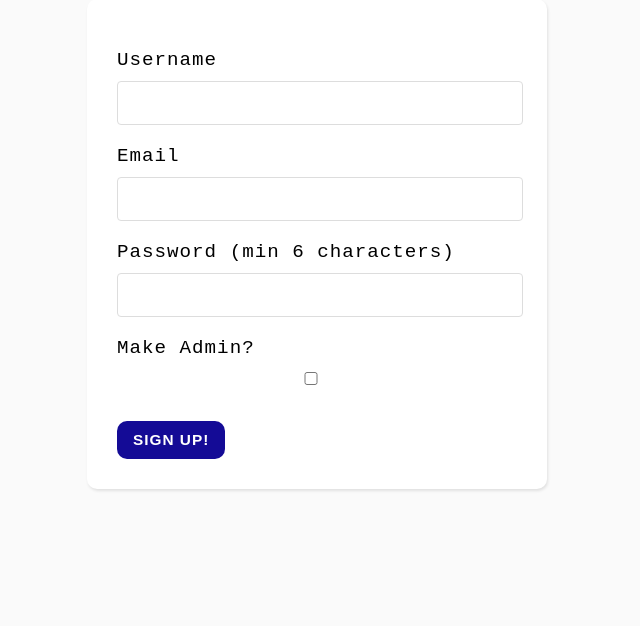
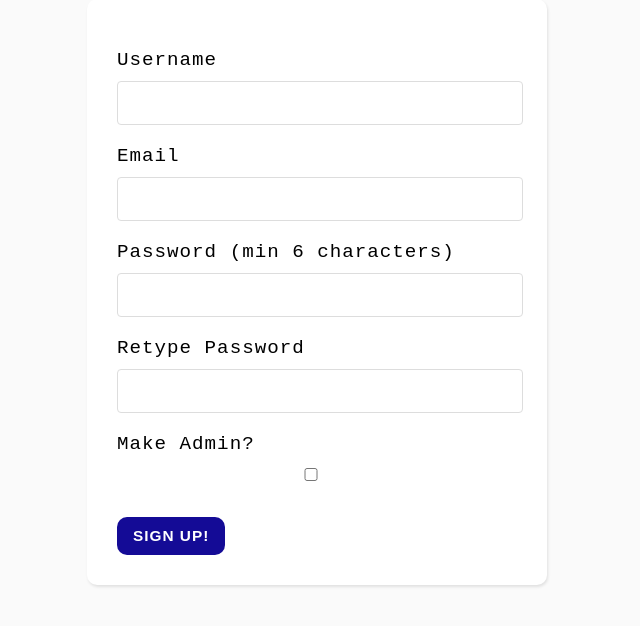
Before and after one commit to Ghazvinie/signup, a Node server app: page /auth/signup in a window 1280 px wide. Shown: the part 72-698 px from the top of the page, without its empty margins (323-963 px from the left). Run offline with Node 20, Linux system fonts and the light colour scheme; some libraries are stand-ins or nearby versions.

Commit message:
added signup password match

```diff
--- a/server.js
+++ b/server.js
@@ -32,7 +32,7 @@ app.use(flash());
 // Express session
 app.use(
     session({
-      secret: 'secret',
+      secret: process.env.SECRET,
       resave: true,
       saveUninitialized: true
     })
--- a/views/signUp.ejs
+++ b/views/signUp.ejs
@@ -21,17 +21,32 @@
         <div class='emailError error'></div>
         <input type="email" id="email" name="email" required><br>
         <label for="password">Password (min 6 characters)</label>
+        <div class='retypeError error'></div>
         <input type="password" id="password" name="password" required pattern="^.{6,25}$"><br>
+        <label for="passwordRetype">Retype Password</label>
+        <div class='retypeError error'></div>
+        <input type="password" id="passwordRetype" name="password" required><br>
         <label for="isAdmin">Make Admin?</label>
         <input type="checkbox" id="isAdmin" name="isAdmin">
         <button type="submit">Sign Up!</button>
     </form>
 </body>
 <script>
+
     const form = document.querySelector('form');
+
+
     form.addEventListener('submit', async e => {
         e.preventDefault();
+
         const formData = new FormData(form);
+        const passwords = formData.getAll('password');
+
+        if (passwords[0] !== passwords[1]){
+            const retypeError = document.querySelectorAll('.retypeError');
+            retypeError.forEach(element => element.textContent = 'Passwords do not match')
+            return;
+        }
 
         try {
             const response = await fetch(form.action, {
```
